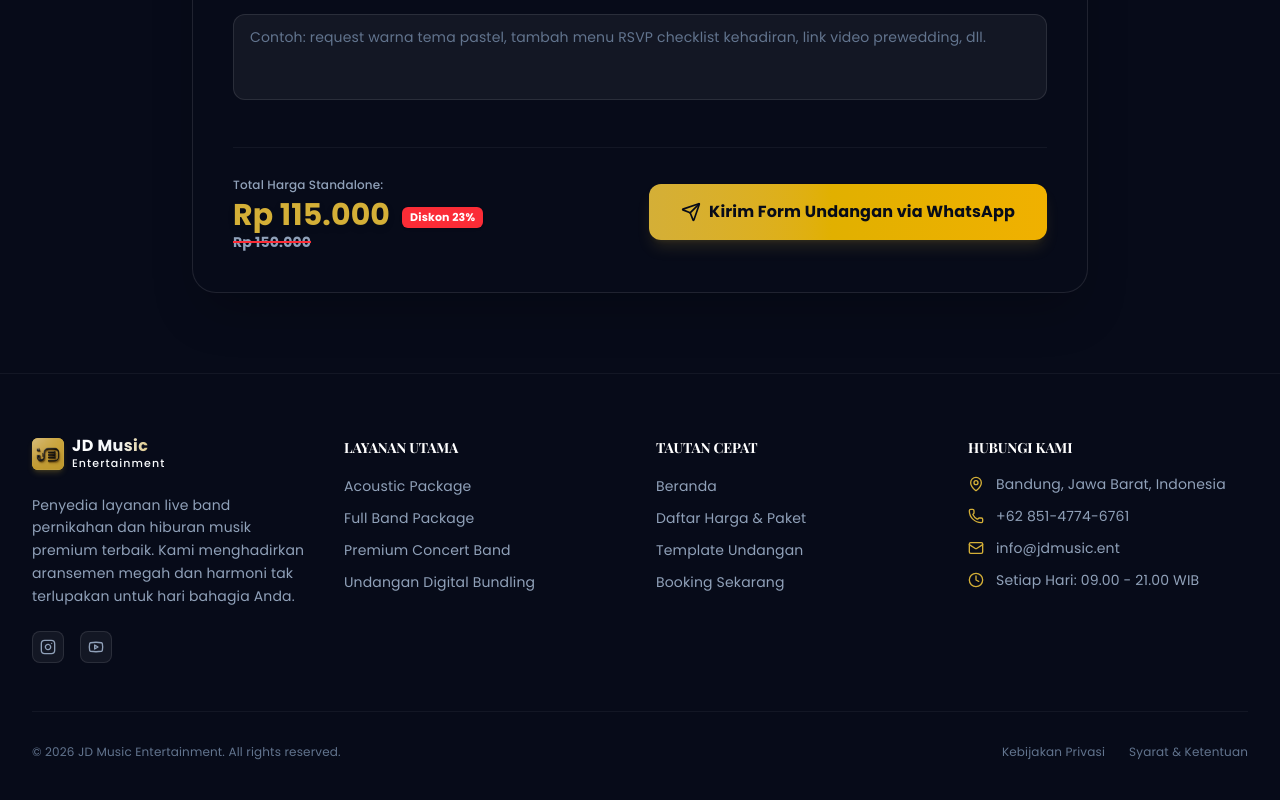
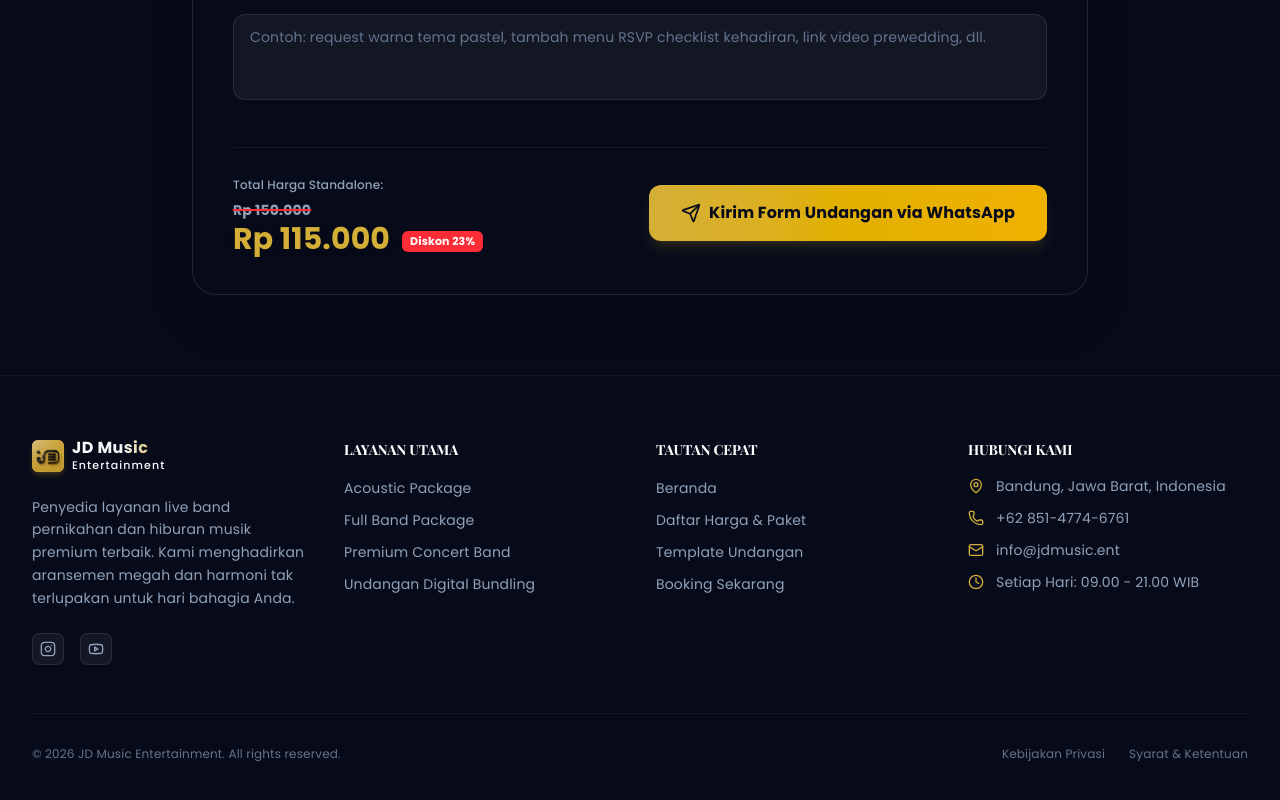
Before and after one commit to riyandimuhamad/jdmusicent, a Next.js app: page /undangan/booking in a window 1280 px wide. Shown: the part 1658-2458 px from the top of the page. Built offline with nearby package versions, Linux system fonts and the light colour scheme.

Commit message:
fix: pindahkan posisi harga coret ke atas harga final

```diff
--- a/src/app/undangan/booking/page.js
+++ b/src/app/undangan/booking/page.js
@@ -441,6 +441,9 @@ Tolong bantu proses undangan saya ya. Terima kasih!`;
               <div className="space-y-1 text-center sm:text-left">
                 <span className="text-xs text-slate-400 font-medium">Total Harga Standalone:</span>
                 <div className="flex flex-col items-center sm:items-start space-y-0.5 pt-1">
+                  <span className="text-sm font-bold text-slate-400 line-through decoration-red-500 decoration-2 mb-1">
+                    {formatIDR(getOriginalPrice(selectedTheme.priceStandalone))}
+                  </span>
                   <div className="flex items-end space-x-3">
                     <span className="font-heading font-black text-3xl text-gold drop-shadow-md leading-none">
                       {formatIDR(selectedTheme.priceStandalone)}
@@ -449,9 +452,6 @@ Tolong bantu proses undangan saya ya. Terima kasih!`;
                       Diskon {getDiscountPercentage(selectedTheme.priceStandalone)}%
                     </span>
                   </div>
-                  <span className="text-sm font-bold text-slate-400 line-through decoration-red-500 decoration-2">
-                    {formatIDR(getOriginalPrice(selectedTheme.priceStandalone))}
-                  </span>
                 </div>
               </div>
 
--- a/src/app/undangan/page.js
+++ b/src/app/undangan/page.js
@@ -323,6 +323,9 @@ export default function UndanganPage() {
                       <div className="py-4 border-y border-white/5 flex flex-col space-y-1">
                         <span className="text-xs text-slate-400 font-medium">Harga Standalone:</span>
                         <div className="flex flex-col space-y-0.5 pt-1">
+                          <span className="text-sm font-bold text-slate-400 line-through decoration-red-500 decoration-2 mb-1">
+                            {formatIDR(getOriginalPrice(pTheme.priceStandalone))}
+                          </span>
                           <div className="flex items-end space-x-3">
                             <span className="font-heading font-black text-3xl text-gold drop-shadow-md leading-none">
                               {formatIDR(pTheme.priceStandalone)}
@@ -331,9 +334,6 @@ export default function UndanganPage() {
                               Diskon {getDiscountPercentage(pTheme.priceStandalone)}%
                             </span>
                           </div>
-                          <span className="text-sm font-bold text-slate-400 line-through decoration-red-500 decoration-2">
-                            {formatIDR(getOriginalPrice(pTheme.priceStandalone))}
-                          </span>
                         </div>
                       </div>
                     </div>
```
